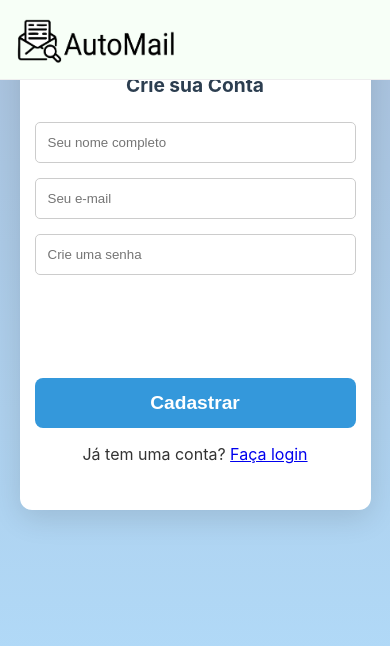
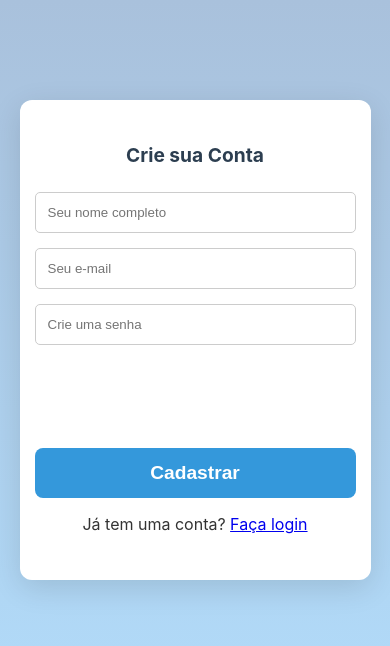
Before and after one commit to Migueldoniz/Automail, a plain HTML site: page frontend/signup.html in a window 390 px wide. Drawn offline with Linux system fonts and the light colour scheme.

Commit message:
feat: Adjust navbar background color and update margin for improved layout; add responsive margin for landing container

```diff
--- a/frontend/signup.html
+++ b/frontend/signup.html
@@ -7,10 +7,6 @@
     <link rel="stylesheet" href="style.css">
 </head>
 <body>
-    <nav class="navbar">
-        <div class="navbar-brand"><img src="static/logo.png" alt="AutoMail logo"></div>
-
-    </nav>
     <div class="container">
         <h1>Crie sua Conta</h1>
         <form id="signup-form">
--- a/frontend/style.css
+++ b/frontend/style.css
@@ -44,7 +44,7 @@ body {
 
 /* --- Navbar Styles --- */
 .navbar {
-  background-color: #f7fff7;
+  background-color: #fff;
   border-bottom: 1px solid #eee;
   display: flex;
   justify-content: space-between;
@@ -402,7 +402,7 @@ button:hover:not(:disabled) {
     width: 90%;
     padding-left: 15px;
     padding-right: 15px;
-    margin-top: 30px; /* Adjust for new navbar height */
+    margin-top: 100px; /* Adjust for new navbar height */
     box-sizing: border-box;
   }
 
```
Also changed, not shown: frontend/index.html (+7 -1 lines).
